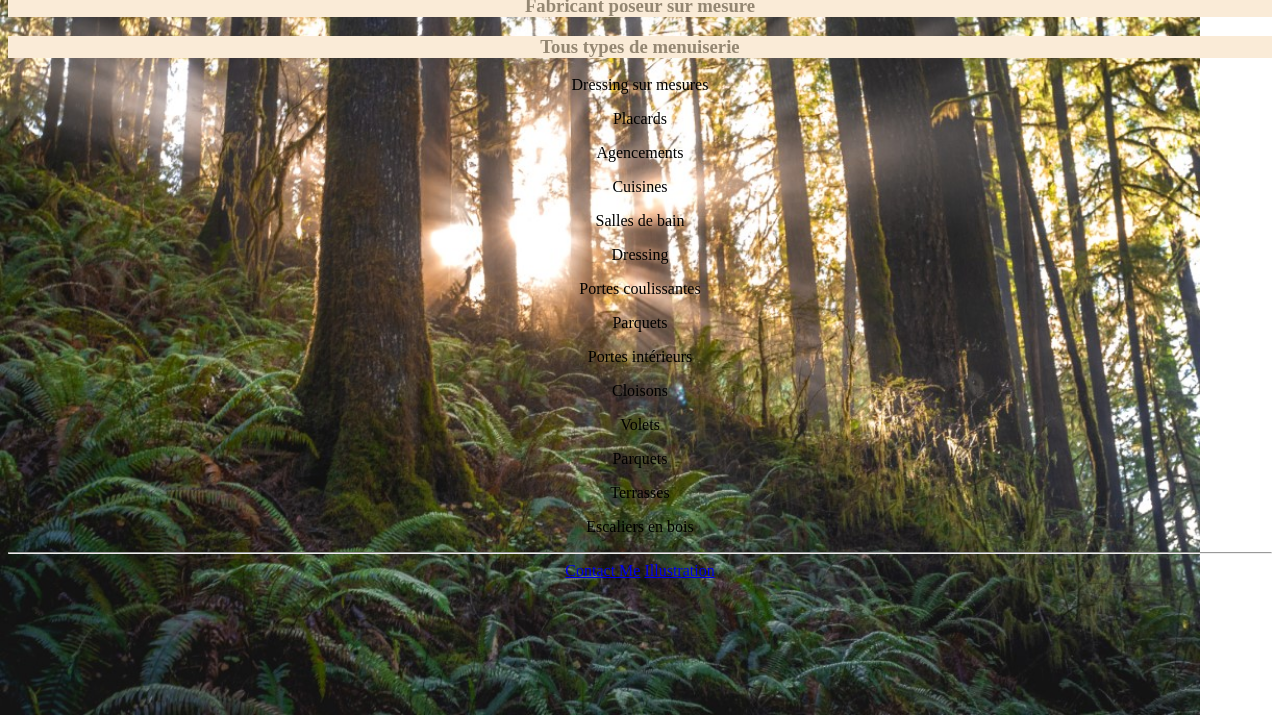
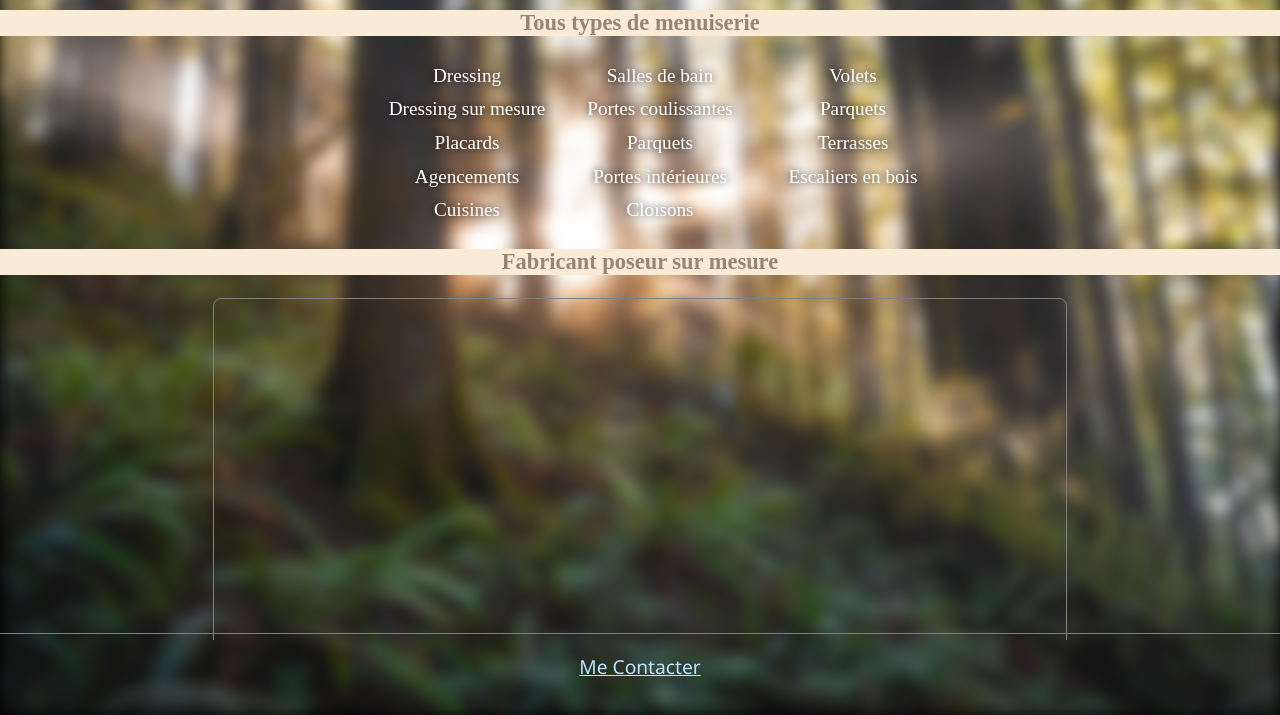
Before and after one commit to nbros/Jacob.website, a plain HTML site: page jacob.html in a window 1280 px wide. Shown: the part 85-800 px from the top of the page. Drawn offline with Linux system fonts and the light colour scheme.

Commit message:
styles ; emplacement pour les photos

```diff
--- a/jacob.css
+++ b/jacob.css
@@ -1,23 +1,77 @@
-
-*{
-    text-align: center ;
+* {
+    box-sizing: border-box;
 }
 
-h1{
-  color:whitesmoke;
-  background: rgb(143, 164, 188);
+body {
+    margin: 0;
+    font-size: 120%;
+    background-color: black;
 }
 
-h3{
+h1 {
+    color: whitesmoke;
+    background: rgb(143, 164, 188);
+    text-shadow: #004089 1px 1px 1px;
+}
+
+h3 {
     background: antiquewhite;
     color: rgba(58, 47, 27, 0.534);
 }
 
 img.background {
-    position: absolute;
-    top:0;
-    left:0;
+    position: fixed;
+    top: 0;
+    left: 0;
     z-index: -1;
+    width: 100%;
     height: 100%;
-    overflow-x: hidden;
+    filter: blur(8px);
 }
+
+ul.types {
+    list-style-type: none;
+    column-count: 3;
+    line-height: 175%;
+    width: 600px;
+    margin: auto;
+}
+
+ul.types li {
+    color: white;
+    text-shadow: black 0px 0px 8px;
+}
+
+a {
+    color: rgb(187, 229, 255)
+}
+
+div.main {
+    text-align: center;
+    height: calc(100vh - 8.5ex);
+    overflow-y: scroll;
+    padding-bottom: 2em;
+}
+
+div.footer {
+    font-family: Segoe UI;
+    position: fixed;
+    width: 100%;
+    height: 8ex;
+    left: 0;
+    bottom: 0;
+    padding: 1em;
+    border-top: 1px solid gray;
+
+    display: flex;
+    gap: 2em;
+    justify-content: center;
+}
+
+div.diapos {
+    border: 1px solid gray;
+    margin: auto;
+    height: 80vh;
+    width: calc(80vh * 4/3);
+    border-radius: 8px;
+}
--- a/jacob.html
+++ b/jacob.html
@@ -1,4 +1,5 @@
 <!DOCTYPE html>
+
 <head>
   <meta charset="UTF-8">
   <title>jacob.website</title>
@@ -6,29 +7,37 @@
 </head>
 
 <body>
+  <div class='main'>
     <h1>MENUISERIE JACOB</h1>
+
+    <h3>Tous types de menuiserie</h3>
+    <ul class='types'>
+      <li>Dressing</li>
+      <li>Dressing sur mesure</li>
+      <li>Placards</li>
+      <li>Agencements</li>
+      <li>Cuisines</li>
+      <li>Salles de bain</li>
+      <li>Portes coulissantes</li>
+      <li>Parquets</li>
+      <li>Portes intérieures</li>
+      <li>Cloisons</li>
+      <li>Volets</li>
+      <li>Parquets</li>
+      <li>Terrasses</li>
+      <li>Escaliers en bois</li>
+    </ul>
+
     <h3>Fabricant poseur sur mesure</h3>
-  <h3>Tous types de menuiserie</h3>
+    <div class="diapos">
 
-    <p>Dressing sur mesures</p>
-    <p>Placards</p>
-    <p>Agencements</p>
-    <p>Cuisines</p>
-    <p>Salles de bain</p>
-    <p>Dressing</p>
-    <p>Portes coulissantes</p>
-    <p>Parquets</p>
-    <p>Portes intérieurs</p>
-    <p>Cloisons</p>
-    <p>Volets</p>
-    <p>Parquets</p>
-    <p>Terrasses</p>
-    <p>Escaliers en bois</p>
-  <hr>
+    </div>
 
-<a href="./contact.html">Contact Me</a>
+  </div>
 
-<a href="./img.jacob/petites">Illustration</a>
+  <div class='footer'>
+    <a href="./contact.html">Me Contacter</a>
+  </div>
 
   <img class='background' src="./img/forêt-optimized.jpeg">
 
```
Lines whose indentation alone changed are shown as unchanged.
